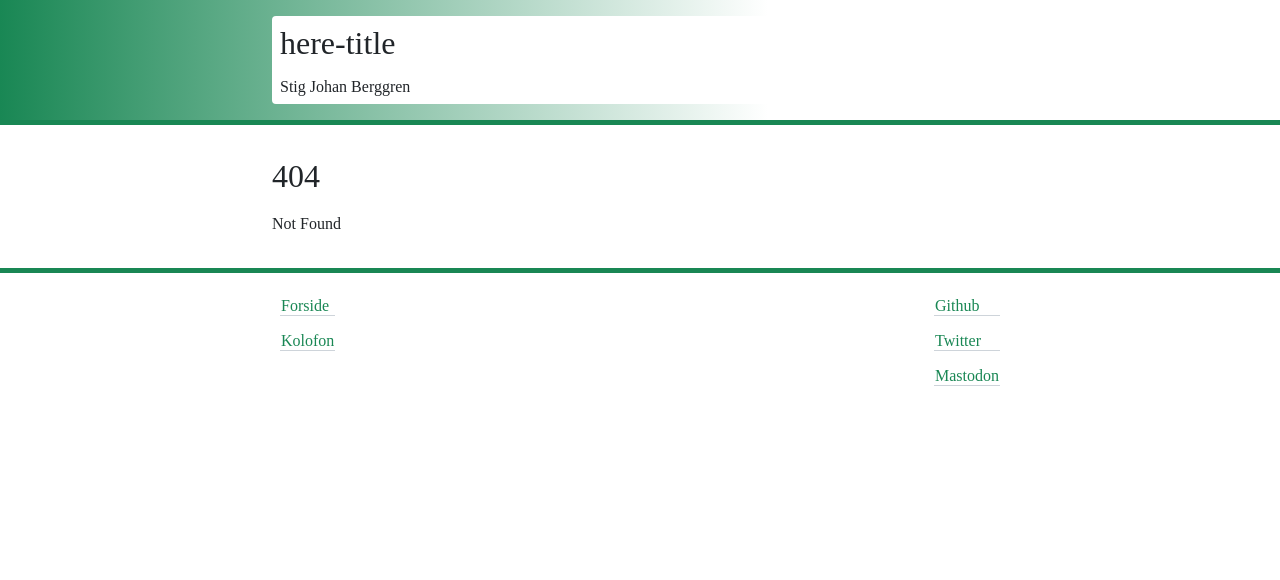
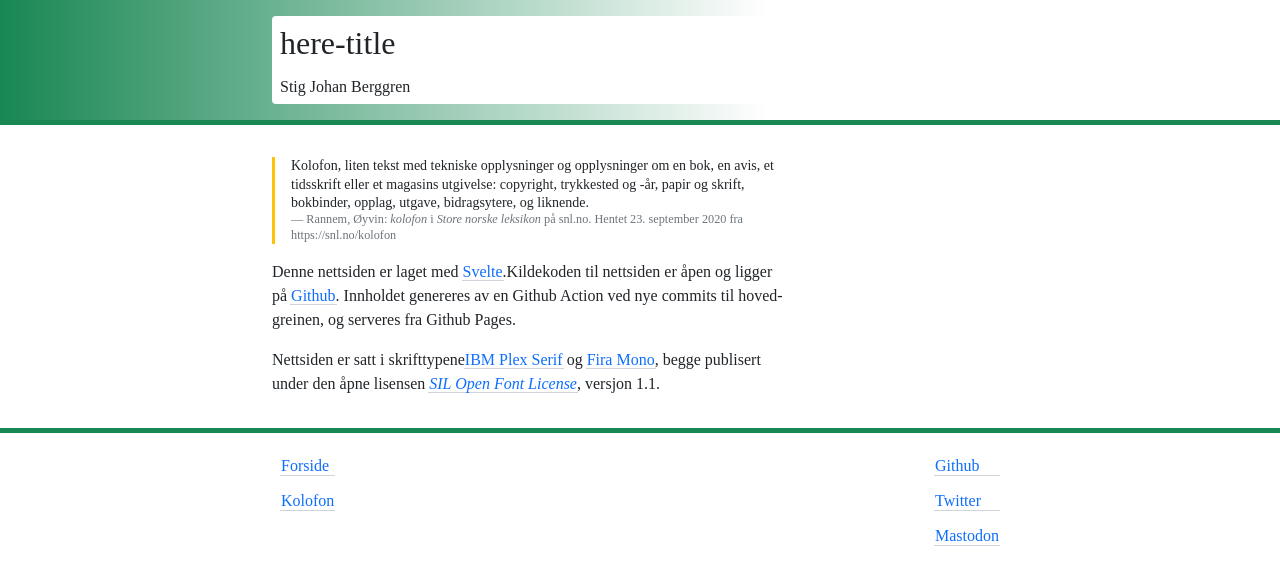
Before and after one commit to Stigjb/stigjb.github.io, a SvelteKit app: page /kolofon in a window 1280 px wide. Before the commit this address had no page. Shown: the top 580 px of the page. Built offline with nearby package versions, Linux system fonts and the light colour scheme.

Commit message:
innfør komponenter

```diff
--- a/src/lib/components/Article.svelte
+++ b/src/lib/components/Article.svelte
@@ -9,4 +9,9 @@
 		margin: auto;
 		counter-reset: sidenote-counter 0;
 	}
+	@media all and (max-width: 720px) {
+		article {
+			padding: 0;
+		}
+	}
 </style>
--- /dev/null
+++ b/src/lib/components/Fl.svelte
@@ -0,0 +1,5 @@
+<script lang="ts">
+	export let lang: string;
+</script>
+
+<i {lang}><slot /></i>
--- /dev/null
+++ b/src/lib/components/Footer.svelte
@@ -0,0 +1,44 @@
+<footer class="footer">
+	<div class="footer-inner">
+		<div class="footer-nav">
+			<a href="/">Forside</a>
+			<a href="/kolofon.html">Kolofon</a>
+		</div>
+		<div class="footer-some">
+			<a href="https://github.com/stigjb">Github</a>
+			<a href="https://twitter.com/stigjohan">Twitter</a>
+			<a href="https://snabelen.no/@stig">Mastodon</a>
+		</div>
+	</div>
+</footer>
+
+<style>
+	.footer {
+		width: 100%;
+		padding: 1rem 0.5rem;
+		border-top: solid 5px var(--green);
+		margin-top: 2rem;
+	}
+	.footer-inner {
+		background: var(--white);
+		max-width: var(--content-width);
+		margin: auto;
+		padding: 0.5rem;
+		border-radius: 0.25rem;
+		display: flex;
+		justify-content: space-between;
+		align-items: start;
+		flex-wrap: wrap;
+	}
+	.footer-nav,
+	.footer-some {
+		display: flex;
+		flex-direction: column;
+		justify-content: center;
+		margin: 0 -1em -1em 0;
+	}
+	.footer-nav a,
+	.footer-some a {
+		margin: 0 1em 1em 0;
+	}
+</style>
--- /dev/null
+++ b/src/lib/components/Header.svelte
@@ -0,0 +1,30 @@
+<header class="header">
+	<div class="header-inner">
+		<h1>here-title</h1>
+		<p>Stig Johan Berggren</p>
+		<!-- ◊p{
+    Stig Johan Berggren
+    ◊when/splice[here-date]{ – ◊here-date}
+    ◊when/splice[here-revised]{ – ◊here-revised}}}} -->
+	</div>
+</header>
+
+<style>
+	.header {
+		width: 100%;
+		padding: 1rem 0.5rem;
+		border-bottom: solid 5px var(--green);
+		margin-bottom: 2rem;
+		background: linear-gradient(to right, var(--green), var(--white) 60%);
+	}
+	.header-inner {
+		background: var(--white);
+		max-width: var(--content-width);
+		margin: auto;
+		padding: 0.5rem;
+		border-radius: 0.25rem;
+	}
+	.header-inner p:last-child {
+		margin-bottom: 0;
+	}
+</style>
--- a/src/routes/+layout.svelte
+++ b/src/routes/+layout.svelte
@@ -1,78 +1,17 @@
 <script>
-	import Article from 'src/lib/components/Article.svelte';
+	import Article from '$lib/components/Article.svelte';
+	import Footer from '$lib/components/Footer.svelte';
+	import Header from '$lib/components/Header.svelte';
 </script>
 
-<header class="header">
-	<div class="header-inner">
-		<h1>here-title</h1>
-		<p>Stig Johan Berggren</p>
-		<!-- ◊p{
-    Stig Johan Berggren
-    ◊when/splice[here-date]{ – ◊here-date}
-    ◊when/splice[here-revised]{ – ◊here-revised}}}} -->
-	</div>
-</header>
+<Header />
 
 <main><Article><slot /></Article></main>
 
-<footer class="footer">
-	<div class="footer-inner">
-		<div class="footer-nav">
-			<a href="/">Forside</a>
-			<a href="/kolofon.html">Kolofon</a>
-		</div>
-		<div class="footer-some">
-			<a href="https://github.com/stigjb">Github</a>
-			<a href="https://twitter.com/stigjohan">Twitter</a>
-			<a href="https://snabelen.no/@stig">Mastodon</a>
-		</div>
-	</div>
-</footer>
+<Footer />
 
 <style>
-	.header {
-		width: 100%;
-		padding: 1rem 0.5rem;
-		border-bottom: solid 5px var(--green);
-		margin-bottom: 2rem;
-		background: linear-gradient(to right, var(--green), var(--white) 60%);
-	}
-	.header-inner {
-		background: var(--white);
-		max-width: var(--content-width);
-		margin: auto;
-		padding: 0.5rem;
-		border-radius: 0.25rem;
-	}
-	.header-inner p:last-child {
-		margin-bottom: 0;
-	}
-	.footer {
-		width: 100%;
-		padding: 1rem 0.5rem;
-		border-top: solid 5px var(--green);
-		margin-top: 2rem;
-	}
-	.footer-inner {
-		background: var(--white);
-		max-width: var(--content-width);
-		margin: auto;
-		padding: 0.5rem;
-		border-radius: 0.25rem;
-		display: flex;
-		justify-content: space-between;
-		align-items: start;
-		flex-wrap: wrap;
-	}
-	.footer-nav,
-	.footer-some {
-		display: flex;
-		flex-direction: column;
-		justify-content: center;
-		margin: 0 -1em -1em 0;
-	}
-	.footer-nav a,
-	.footer-some a {
-		margin: 0 1em 1em 0;
+	main {
+		padding: 0 0.5rem;
 	}
 </style>
--- /dev/null
+++ b/src/routes/kolofon/+page.svelte
@@ -0,0 +1,43 @@
+<blockquote cite="https://snl.no/kolofon">
+	Kolofon, liten tekst med tekniske opplysninger og opplysninger om en bok, en avis, et tidsskrift
+	eller et magasins utgivelse: copyright, trykkested og -år, papir og skrift, bokbinder, opplag,
+	utgave, bidragsytere, og liknende.
+	<footer>
+		Rannem, Øyvin: <em>kolofon</em> i
+		<cite title="Store norske leksikon">Store norske leksikon</cite> på snl.no. Hentet 23. september
+		2020 fra https://snl.no/kolofon
+	</footer>
+</blockquote>
+
+<p>
+	Denne nettsiden er laget med <a href="https://svelte.dev/">Svelte</a>.Kildekoden til nettsiden er
+	åpen og ligger på <a href="https://github.com/Stigjb/stigjb.github.io">Github</a>. Innholdet
+	genereres av en Github Action ved nye commits til hovedgreinen, og serveres fra Github Pages.
+</p>
+
+<p>
+	Nettsiden er satt i skrifttypene<a href="https://github.com/IBM/plex">IBM Plex Serif</a> og
+	<a href="https://github.com/mozilla/Fira">Fira Mono</a>, begge publisert under den åpne lisensen
+	<a href="https://scripts.sil.org/cms/scripts/page.php?id=OFL"><em>SIL Open Font License</em></a>,
+	versjon 1.1.
+</p>
+
+<style>
+	blockquote {
+		font-size: var(--small-font-size);
+		line-height: 1.3;
+		padding-left: 1rem;
+		border-left: solid 3px var(--yellow);
+		margin-left: 0;
+		margin-right: 0;
+	}
+
+	blockquote > footer {
+		font-size: var(--small-font-size);
+		color: var(--gray-600);
+	}
+
+	blockquote > footer::before {
+		content: '\2014\00A0';
+	}
+</style>
--- a/static/styles.css
+++ b/static/styles.css
@@ -31,10 +31,6 @@ body {
 	color: var(--gray-900);
 	margin: 0;
 	font-family: 'IBM Plex Serif', serif;
-}
-
-main {
-	padding: 0 0.5rem;
 }
 
 p {
@@ -97,7 +93,7 @@ pre code {
 }
 
 a {
-	color: var(--green);
+	color: var(--blue);
 	text-decoration: none;
 	border-bottom: 1px solid var(--gray-400);
 	padding: 0 1px 0;
@@ -148,24 +144,6 @@ a:hover {
 .img-fluid {
 	max-width: 100%;
 	height: auto;
-}
-
-blockquote {
-	font-size: var(--small-font-size);
-	line-height: 1.3;
-	padding-left: 1rem;
-	border-left: solid 3px var(--yellow);
-	margin-left: 0;
-	margin-right: 0;
-}
-
-blockquote > footer {
-	font-size: var(--small-font-size);
-	color: var(--gray-600);
-}
-
-blockquote > footer::before {
-	content: '\2014\00A0';
 }
 
 @media all and (max-width: 720px) {
@@ -245,74 +223,8 @@ button:disabled {
 	color: var(--gray-600);
 }
 
-.sidenote,
-.marginnote {
-	float: right;
-	clear: right;
-	margin-right: calc(-1 * var(--margin-width));
-	width: calc(var(--margin-width) - 2rem);
-	margin-top: 0.3rem;
-	margin-bottom: 0;
-	font-size: var(--small-font-size);
-	line-height: calc(1rem * 1.5);
-	vertical-align: baseline;
-	position: relative;
-}
-
-.sidenote-number {
-	counter-increment: sidenote-counter;
-}
-
-.sidenote-number:after,
-.sidenote:before {
-	position: relative;
-	vertical-align: baseline;
-	font-size: 0.8em;
-	top: -0.4rem;
-	left: 0rem;
-}
-
-.sidenote-number:after {
-	content: counter(sidenote-counter);
-}
-
-.sidenote:before {
-	content: counter(sidenote-counter) ' ';
-}
-
-@supports (font-variant-position: super) {
-	.sidenote-number:after {
-		font-size: inherit;
-		margin-left: -0.1em;
-		font-variant-position: super;
-		position: static;
-	}
-
-	.sidenote:before {
-		font-variant-position: super;
-		position: static;
-		font-size: inherit;
-	}
-}
-
-input.margin-toggle {
-	display: none;
-}
-
-label.sidenote-number {
-	display: inline;
-}
-
-label.margin-toggle:not(.sidenote-number) {
-	display: none;
-}
-
 abbr {
 	font-size: var(--small-font-size);
 	letter-spacing: 0.05em;
 	font-style: normal;
 }
-
-.sidenote-number {
-	counter-increment: sidenote-counter;
-}
```
Also changed, not shown: src/lib/components/Sidenote.svelte (added, +93 -0 lines), src/routes/+page.svelte (+48 -2 lines).
